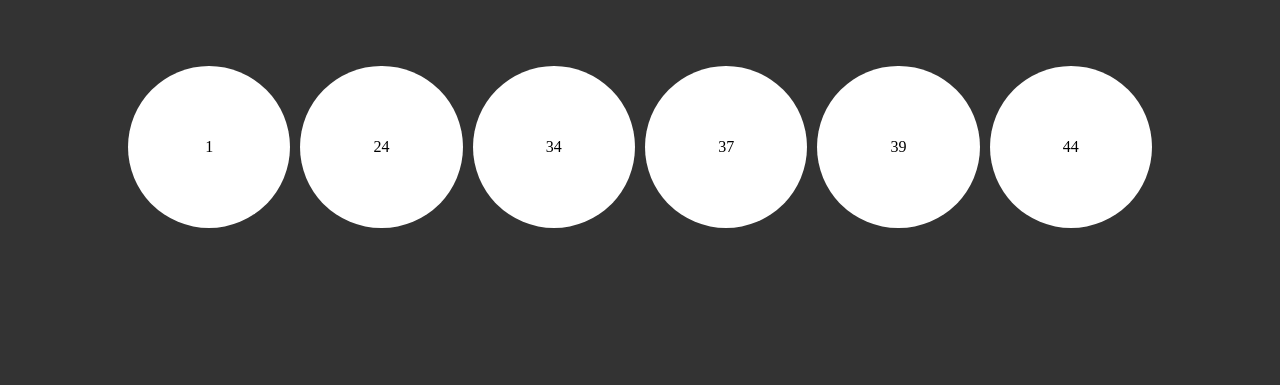
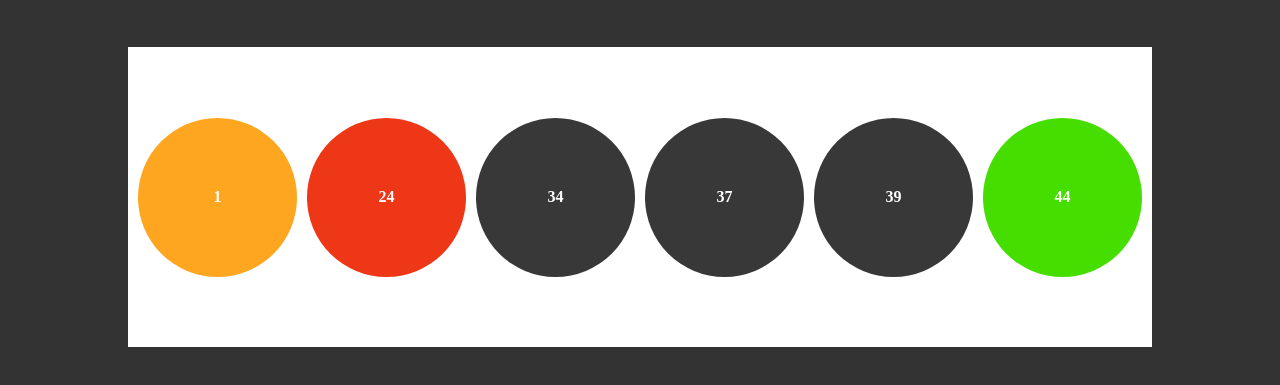
Before and after one commit to tisflyjjang051/lotto, a plain HTML site: page index.html in a window 1280 px wide. Shown: the part 53-438 px from the top of the page. Drawn offline with Linux system fonts and the light colour scheme.

Commit message:
color 추가

```diff
--- a/index.html
+++ b/index.html
@@ -43,7 +43,19 @@
         return first - second;
       });
       lotto.forEach(function (item) {
-        paper.innerHTML += `<li>${item}</li>`;
+        let color = "";
+        if (item <= 10) {
+          color = "yellow";
+        } else if (item <= 20) {
+          color = "blue";
+        } else if (item <= 30) {
+          color = "red";
+        } else if (item <= 40) {
+          color = "black";
+        } else {
+          color = "green";
+        }
+        paper.innerHTML += `<li class="${color}">${item}</li>`;
       });
     </script>
   </body>
--- a/scss/layout.scss
+++ b/scss/layout.scss
@@ -24,14 +24,17 @@ header {
 .paper {
   width: 80%;
   min-height: 300px;
-  margin: auto;
+  margin: 50px auto;
   display: flex;
   justify-content: center;
   align-items: center;
+  background-color: #fff;
+
   ul {
     display: flex;
     width: 100%;
     gap: 10px;
+    padding: 10px;
     li {
       width: calc(100% / 6);
       aspect-ratio: 1/1;
@@ -40,6 +43,23 @@ header {
       justify-content: center;
       align-items: center;
       background-color: #fff;
+      color: #fff;
+      font-weight: bold;
+      &.yellow {
+        background-color: rgb(255, 166, 32);
+      }
+      &.blue {
+        background-color: rgb(6, 148, 214);
+      }
+      &.red {
+        background-color: rgb(238, 55, 23);
+      }
+      &.black {
+        background-color: rgb(56, 56, 56);
+      }
+      &.green {
+        background-color: rgb(70, 221, 0);
+      }
     }
   }
 }
```
Also changed, not shown: css/layout.css, css/layout.min.css.
